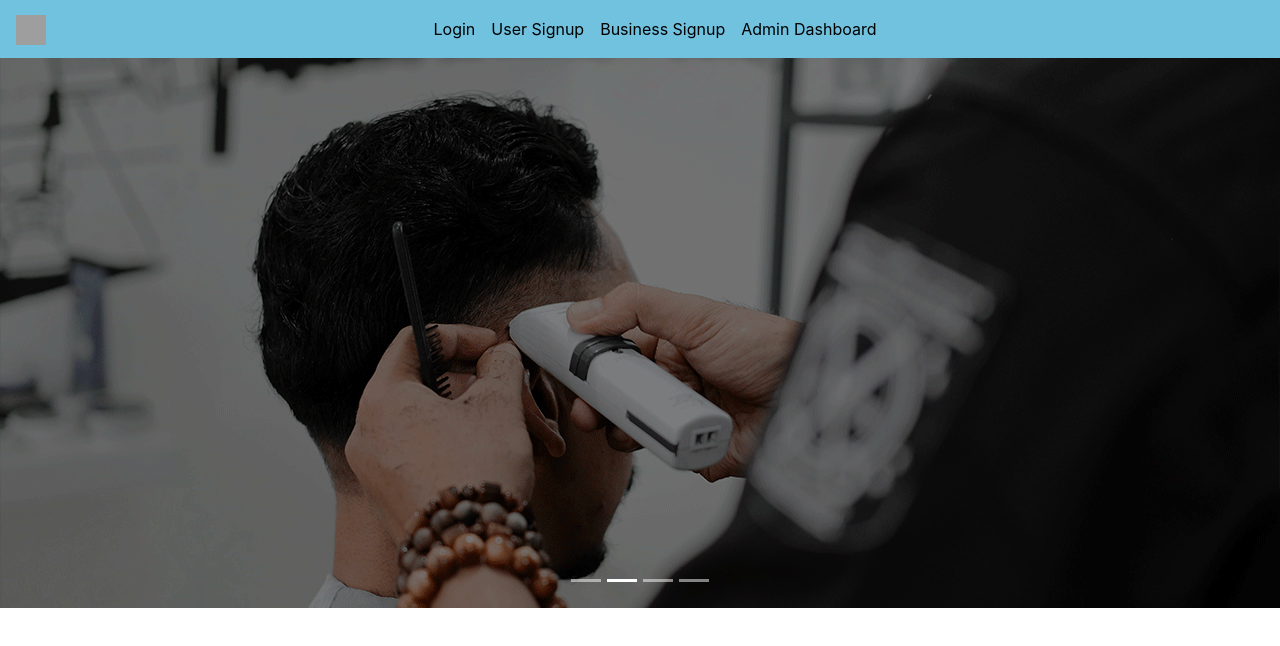
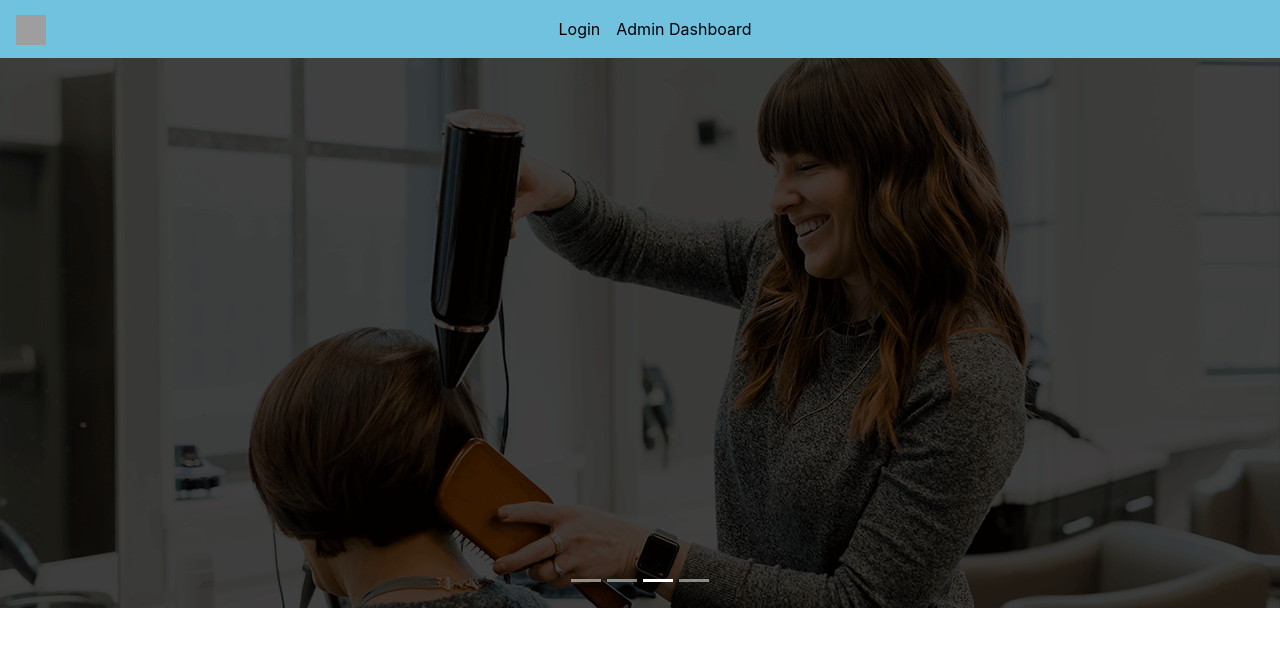
Before and after one commit to alfazkhan/qditch-frontend, a React (Create React App) app: page / in a window 1280 px wide. Shown: the top 646 px of the page. Built offline with nearby package versions, Linux system fonts and the light colour scheme; grey boxes are pictures that could not be loaded.

Commit message:
Link Change

```diff
--- a/src/Container/Navigator/Navigator.js
+++ b/src/Container/Navigator/Navigator.js
@@ -1,18 +1,18 @@
-import React, { Component } from 'react'
+import React, { Component } from 'react';
 import {
-    Switch,
-    Route,
-    Link,
-    withRouter,
+    Link, Route, Switch,
+
+
+    withRouter
 } from "react-router-dom";
-import Landing from '../Landing/Landing';
-import Results from '../Results/Results'
-import BusinessInfo from '../BusinessInfo/BusinessInfo'
-import Colors from '../../Constants/Colors'
-import './Navigator.css'
+import Colors from '../../Constants/Colors';
 import Login from '../Auth/Login/Login';
 import Signup from '../Auth/Signup/Signup';
+import BusinessInfo from '../BusinessInfo/BusinessInfo';
 import Dashboard from '../Dashboard/Dashboard';
+import Landing from '../Landing/Landing';
+import Results from '../Results/Results';
+import './Navigator.css';
 
 
 
@@ -59,12 +59,12 @@
                                 <li className="nav-item">
                                     <Link to='/Login' className="nav-link mx-auto" style={styles.navlink} onClick={() => this.routeChangeHandler('/Login')}>Login</Link>
                                 </li>
-                                <li className="nav-item">
+                                {/* <li className="nav-item">
                                     <Link to='/Register/User' className="nav-link mx-auto" style={styles.navlink} onClick={() => this.routeChangeHandler('/Register/User')}>User Signup</Link>
                                 </li>
                                 <li className="nav-item">
                                     <Link to='/Register/Business' className="nav-link mx-auto" style={styles.navlink} onClick={() => this.routeChangeHandler('/Register/Business')}>Business Signup</Link>
-                                </li>
+                                </li> */}
                                 <li className="nav-item">
                                     <Link to='/admin/dashboard' className="nav-link mx-auto" style={styles.navlink} onClick={() => this.routeChangeHandler('/admin/dashboard')}>Admin Dashboard</Link>
                                 </li>
```
